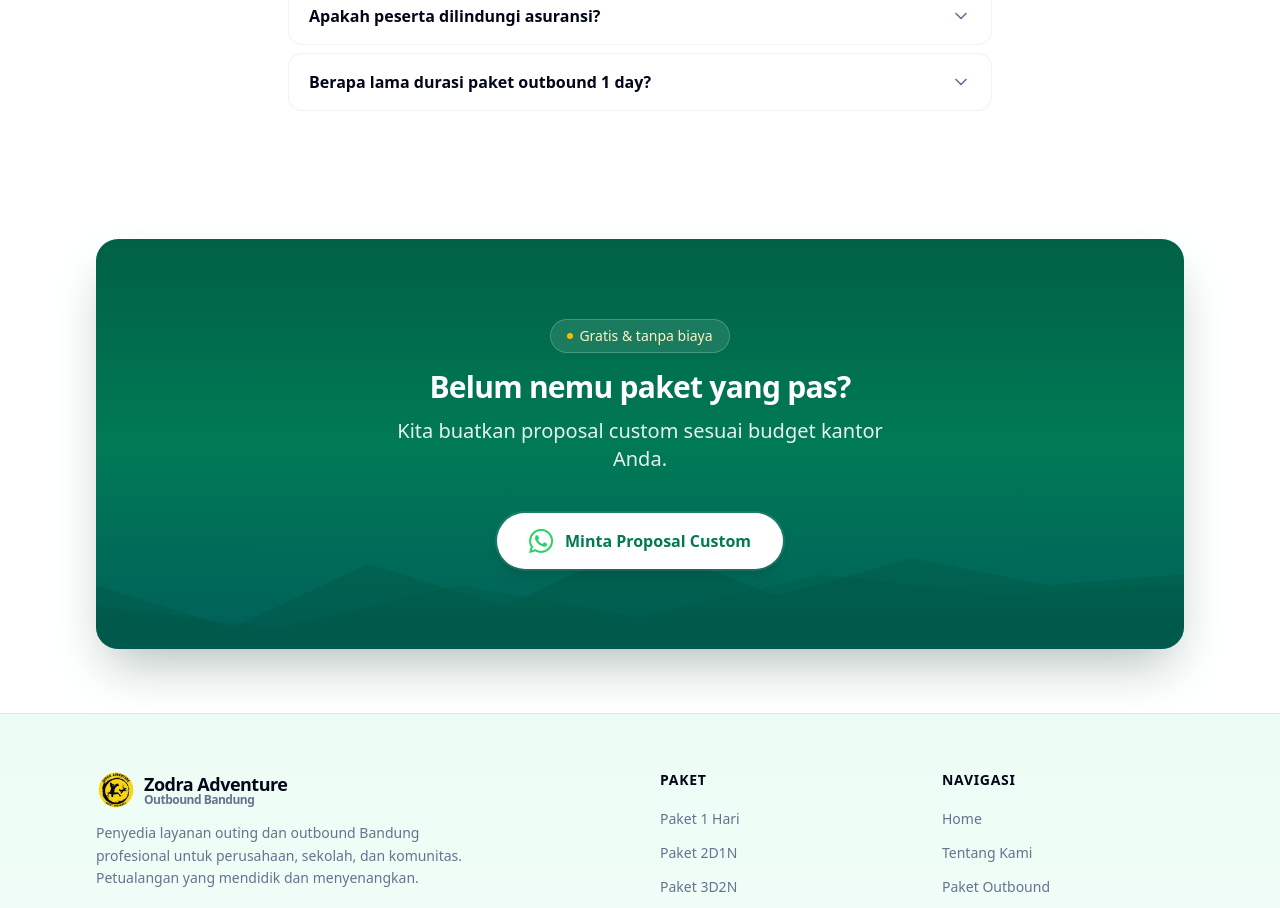
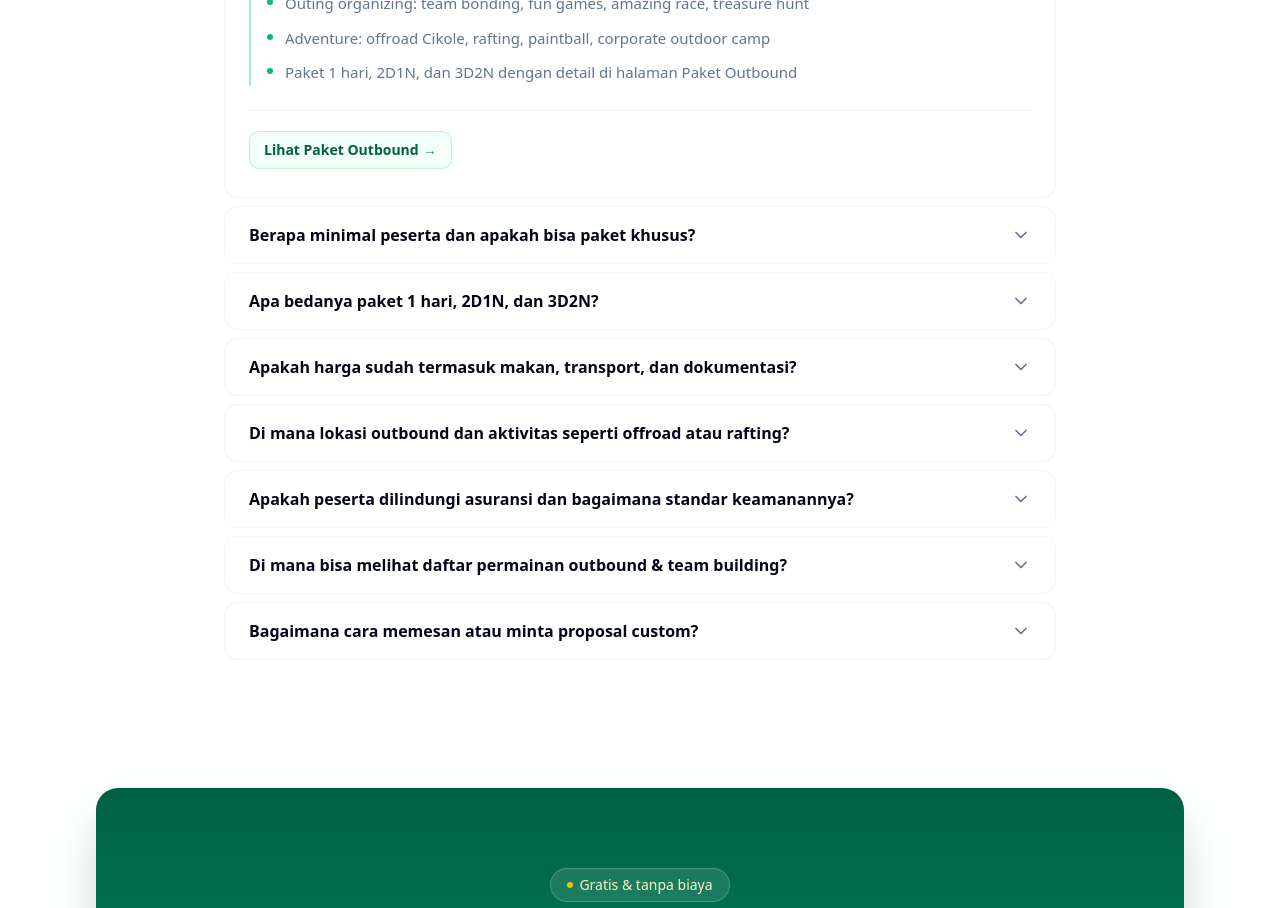
Before and after one commit to ariannurrahman/zodra-outing, a Next.js app: page /paket-outbound in a window 1280 px wide. Shown: the part 5460-6368 px from the top of the page. Built offline with nearby package versions, Linux system fonts and the light colour scheme; no server answers.

Commit message:
Refactor package card and FAQ components to enhance layout and functionality; update package details with links for better navigation and user engagement. Introduce WhatsApp CTA in package detail for improved communication.

```diff
--- a/app/page.tsx
+++ b/app/page.tsx
@@ -70,7 +70,7 @@ export default function Home() {
                 image={pkg.image}
                 imageAlt={pkg.imageAlt}
                 title={pkg.title}
-                // price={pkg.price}
+                href={pkg.href}
                 overlay={pkg.overlay}
                 showFasilitas={pkg.showFasilitas}
               />
--- a/components/faq.tsx
+++ b/components/faq.tsx
@@ -1,34 +1,140 @@
 "use client";
 
 import { useState } from "react";
+import Link from "next/link";
 import { ChevronDown } from "lucide-react";
+import { contact } from "@/lib/constants";
 import { cn } from "@/lib/utils";
 
-const faqItems = [
+interface FaqItem {
+  question: string;
+  /** One or more paragraphs (shown in order) */
+  paragraphs: string[];
+  /** Optional bullet list for steps, highlights, or checklists */
+  bulletPoints?: string[];
+  /** Optional internal links under the answer */
+  links?: readonly { href: string; label: string }[];
+}
+
+function faqAnswerToPlainText(item: FaqItem): string {
+  const chunks: string[] = [...item.paragraphs];
+  if (item.bulletPoints?.length) {
+    chunks.push(item.bulletPoints.join(" "));
+  }
+  return chunks.join("\n\n");
+}
+
+const faqItems: FaqItem[] = [
   {
-    question: "Berapa minimal pax untuk paket outbound?",
-    answer:
-      "Minimal peserta untuk paket outbound kami adalah 10 orang. Untuk grup lebih kecil, kami dapat menyusun paket khusus. Hubungi kami via WhatsApp untuk konsultasi.",
+    question: "Apa saja layanan yang ditawarkan Zodra Adventure?",
+    paragraphs: [
+      "Zodra Adventure adalah mitra outing dan outbound Bandung untuk perusahaan, sekolah, dan komunitas. Kami merancang pengalaman yang menggabungkan aktivitas di alam, permainan team building, dan tantangan outdoor agar tim lebih kompak dan termotivasi.",
+      "Selain paket siap pakai (satu hari hingga menginap), kami juga membantu corporate gathering, corporate training, outing organizing, hingga program adventure seperti offroad 4x4, rafting, dan paintball—disesuaikan dengan skala acara dan budget Anda.",
+    ],
+    bulletPoints: [
+      "Corporate gathering, training & personal development",
+      "Outing organizing: team bonding, fun games, amazing race, treasure hunt",
+      "Adventure: offroad Cikole, rafting, paintball, corporate outdoor camp",
+      "Paket 1 hari, 2D1N, dan 3D2N dengan detail di halaman Paket Outbound",
+    ],
+    links: [{ href: "/paket-outbound", label: "Lihat Paket Outbound" }],
   },
   {
-    question: "Apakah harga sudah termasuk makan & dokumentasi?",
-    answer:
-      "Ya, sebagian besar paket kami sudah termasuk makan (sesuai pilihan paket) dan dokumentasi foto. Detail lengkap dapat dilihat di deskripsi masing-masing paket atau tanyakan langsung ke tim kami.",
+    question: "Berapa minimal peserta dan apakah bisa paket khusus?",
+    paragraphs: [
+      "Secara umum, paket outbound kami dioptimalkan untuk grup—biasanya sekitar minimal 10 peserta—agar aktivitas team building dan logistik lokasi tetap efektif dan ekonomis untuk Anda.",
+      "Grup lebih kecil atau jauh lebih besar tetap bisa kami tangani. Kami akan menyesuaikan pilihan games, durasi, lokasi, dan komposisi aktivitas (misalnya lebih banyak ice breaking atau fokus adventure) supaya tetap nyaman dan aman.",
+    ],
+    bulletPoints: [
+      "Grup kecil: diskusikan opsi half day atau paket fleksibel",
+      "Grup besar: koordinasi batch, fasilitator, dan venue dapat diatur lebih awal",
+      "Untuk rancangan khusus, tim kami bantu lewat WhatsApp atau halaman Kontak",
+    ],
+    links: [
+      { href: "/kontak", label: "Halaman Kontak" },
+      { href: contact.whatsappUrl, label: "Chat WhatsApp" },
+    ],
   },
   {
-    question: "Bisakah request lokasi di Ciwidey?",
-    answer:
-      "Tentu! Kami melayani request lokasi outbound di berbagai area Bandung Raya termasuk Ciwidey, Lembang, Cikole, dan sekitarnya. Silakan hubungi kami untuk diskusi kebutuhan dan ketersediaan lokasi.",
+    question: "Apa bedanya paket 1 hari, 2D1N, dan 3D2N?",
+    paragraphs: [
+      "Pemilihan durasi bergantung pada tujuan retreat: sekadar refresh singkat, pembentukan tim yang lebih dalam, atau kombinasi pelatihan dan rekreasi selama beberapa hari.",
+    ],
+    bulletPoints: [
+      "1 hari — cocok untuk full day atau half day: ice breaking, games, dan satu atau lebih aktivitas outdoor tanpa menginap.",
+      "2D1N — menambah malam menginap: lebih banyak sesi refleksi, energizer, dan waktu bersantai bersama tim.",
+      "3D2N — pengalaman lebih lengkap: variasi aktivitas, pacing yang santai, dan ruang untuk agenda internal perusahaan jika diperlukan.",
+    ],
+    links: [
+      { href: "/paket-outbound/1-day", label: "Paket 1 hari" },
+      { href: "/paket-outbound/2d1n", label: "Paket 2D1N" },
+      { href: "/paket-outbound/3d2n", label: "Paket 3D2N" },
+    ],
   },
   {
-    question: "Apakah peserta dilindungi asuransi?",
-    answer:
-      "Ya, seluruh peserta outbound kami dilindungi asuransi kecelakaan. Kami menerapkan standar keamanan Zero Accident dengan protokol ketat, peralatan teruji, dan didampingi tim medis lapangan.",
+    question: "Apakah harga sudah termasuk makan, transport, dan dokumentasi?",
+    paragraphs: [
+      "Setiap paket memiliki komposisi fasilitas yang berbeda. Yang termasuk dalam harga selalu kami jelaskan di ringkasan dan halaman detail paket agar transparan sebelum Anda memutuskan.",
+      "Contoh: pada paket rafting tertentu, deskripsi menyebut asuransi dan peralatan. Untuk paket menginap, cek apakah akomodasi dan makan sudah tercantum. Transport peserta dari titik kumpul, dokumentasi foto/video, dan add-on lain bisa bervariasi—sebaiknya dikonfirmasi saat konsultasi.",
+    ],
+    bulletPoints: [
+      "Baca deskripsi di kartu paket dan halaman detail sebelum booking",
+      "Jika ada kebutuhan khusus (diet, shuttle, durasi dokumentasi), tanyakan ke tim kami",
+    ],
   },
   {
-    question: "Berapa lama durasi paket outbound 1 day?",
-    answer:
-      "Paket outbound 1 day biasanya berlangsung 6–8 jam, mencakup ice breaking, games team building, dan aktivitas outdoor. Jadwal dapat disesuaikan dengan kebutuhan grup Anda.",
+    question: "Di mana lokasi outbound dan aktivitas seperti offroad atau rafting?",
+    paragraphs: [
+      "Kami beroperasi di kawasan Bandung Raya dan sekitarnya. Banyak klien memilih Lembang, Cikole, atau Ciwidey untuk suasana pegunungan dan hutan pinus—termasuk pengalaman offroad yang menjadi salah satu andalan kami.",
+      "Untuk rafting, lokasi mengikuti paket yang Anda pilih, misalnya area Pangalengan & Ciater sesuai deskripsi paket di situs. Titik pasti, rute, dan jadwal final akan disepakati bersama saat perencanaan acara.",
+    ],
+    bulletPoints: [
+      "Outbound & offroad: Lembang, Cikole, Ciwidey, dan area Bandung Raya",
+      "Rafting: mengikut paket (mis. Pangalengan / Ciater) dan kondisi musim",
+      "Request tema atau venue khusus bisa didiskusikan lebih dulu",
+    ],
+  },
+  {
+    question: "Apakah peserta dilindungi asuransi dan bagaimana standar keamanannya?",
+    paragraphs: [
+      "Keselamatan peserta adalah prioritas. Kami menerapkan standar Zero Accident: prosedur jelas sebelum aktivitas, peralatan yang teruji, dan briefing oleh fasilitator berpengalaman.",
+      "Peserta dilindungi asuransi sesuai ketentuan paket. Tim medis lapangan mendampingi kegiatan. Untuk aktivitas berisiko tinggi seperti rafting, detail perlindungan dan syarat peserta juga tercantum di deskripsi paket terkait.",
+    ],
+    bulletPoints: [
+      "Protokol keselamatan dan briefing sebelum setiap aktivitas utama",
+      "Asuransi peserta dan pendampingan medis di lapangan",
+      "Peralatan memenuhi standar; aktivitas khusus mengikuti aturan paket",
+    ],
+  },
+  {
+    question: "Di mana bisa melihat daftar permainan outbound & team building?",
+    paragraphs: [
+      "Katalog lengkap permainan outbound tersedia di halaman Permainan. Di sini Anda bisa menjelajahi puluhan aktivitas beserta kategori dan manfaat untuk tim—mulai dari pemanasan di awal sesi hingga tantangan yang lebih kompleks.",
+      "Filter kategori membantu menemukan ice breaking, leadership, goal & trust, low team building, initiative, amazing race & offroad, highrope, hingga program khusus. Manfaat team building per permainan ditulis agar mudah dipahami HR atau panitia acara.",
+    ],
+    bulletPoints: [
+      "Ice breaking & energizer untuk membuka sesi",
+      "Leadership, trust, dan initiative games untuk dinamika tim",
+      "Amazing race, highrope, dan program khusus sesuai kebutuhan",
+    ],
+    links: [{ href: "/games", label: "Buka katalog Permainan" }],
+  },
+  {
+    question: "Bagaimana cara memesan atau minta proposal custom?",
+    paragraphs: [
+      "Anda bisa menghubungi kami kapan saja melalui WhatsApp (tombol di seluruh situs), mengirim email, atau menggunakan informasi di halaman Kontak. Untuk proposal custom, kami sesuaikan dengan budget, jumlah peserta, dan tujuan outing perusahaan atau sekolah Anda.",
+      "Semakin lengkap informasi yang Anda berikan di awal, semakin cepat kami bisa mengarahkan ke paket, tanggal, dan format aktivitas yang pas.",
+    ],
+    bulletPoints: [
+      "Perkiraan tanggal outing dan durasi (half day / 1 hari / menginap)",
+      "Jumlah peserta dan profil peserta (kantor, sekolah, komunitas)",
+      "Tema atau aktivitas yang diinginkan—misalnya offroad, rafting, atau fokus games",
+      `Budget kasar atau referensi paket; email: ${contact.email}`,
+    ],
+    links: [
+      { href: "/kontak", label: "Kontak & info booking" },
+      { href: contact.whatsappUrl, label: "WhatsApp" },
+    ],
   },
 ];
 
@@ -40,10 +146,76 @@ const faqSchema = {
     name: item.question,
     acceptedAnswer: {
       "@type": "Answer",
-      text: item.answer,
+      text: faqAnswerToPlainText(item),
     },
   })),
 };
+
+function FaqAnswerBody({ item }: { item: FaqItem }) {
+  return (
+    <div className="space-y-0">
+      <div className="space-y-3.5">
+        {item.paragraphs.map((p, i) => (
+          <p
+            key={i}
+            className="text-sm leading-relaxed text-muted-foreground sm:text-[15px] sm:leading-[1.65]"
+          >
+            {p}
+          </p>
+        ))}
+      </div>
+      {item.bulletPoints && item.bulletPoints.length > 0 && (
+        <ul className="mt-5 space-y-2.5 border-l-2 border-emerald-500/35 py-0.5 pl-4 dark:border-emerald-500/25">
+          {item.bulletPoints.map((b, i) => (
+            <li
+              key={i}
+              className="flex gap-3 text-sm leading-relaxed text-muted-foreground sm:text-[15px] sm:leading-relaxed"
+            >
+              <span
+                className="mt-2 h-1.5 w-1.5 shrink-0 rounded-full bg-emerald-500"
+                aria-hidden
+              />
+              <span>{b}</span>
+            </li>
+          ))}
+        </ul>
+      )}
+      {item.links && item.links.length > 0 && (
+        <div className="mt-6 flex flex-wrap gap-2.5 border-t border-border/40 pt-5">
+          {item.links.map((l) => {
+            const isExternal = l.href.startsWith("http");
+            const className =
+              "inline-flex items-center gap-1 rounded-lg border border-emerald-200/80 bg-emerald-50/60 px-3.5 py-2 text-sm font-semibold text-emerald-800 transition-colors hover:border-emerald-400 hover:bg-emerald-100/80 dark:border-emerald-800/60 dark:bg-emerald-950/40 dark:text-emerald-200 dark:hover:border-emerald-600 dark:hover:bg-emerald-900/35";
+            if (isExternal) {
+              return (
+                <a
+                  key={l.href}
+                  href={l.href}
+                  target="_blank"
+                  rel="noopener noreferrer"
+                  className={className}
+                >
+                  {l.label}
+                  <span className="text-xs opacity-80" aria-hidden>
+                    ↗
+                  </span>
+                </a>
+              );
+            }
+            return (
+              <Link key={l.href} href={l.href} className={className}>
+                {l.label}
+                <span className="text-emerald-600 dark:text-emerald-300" aria-hidden>
+                  →
+                </span>
+              </Link>
+            );
+          })}
+        </div>
+      )}
+    </div>
+  );
+}
 
 interface FaqProps {
   title?: string;
@@ -54,12 +226,22 @@ export function Faq({
   title = "Pertanyaan yang Sering Diajukan",
   className,
 }: FaqProps) {
-  const [openIndex, setOpenIndex] = useState<number | null>(0);
+  /** Indices of expanded items — multiple can be open at once */
+  const [openIndices, setOpenIndices] = useState<number[]>([0]);
+
+  const toggleItem = (index: number) => {
+    setOpenIndices((prev) =>
+      prev.includes(index) ? prev.filter((i) => i !== index) : [...prev, index]
+    );
+  };
 
   return (
     <section
       id="faq"
-      className={cn("mx-auto max-w-3xl px-4 py-16 sm:px-6 lg:px-8", className)}
+      className={cn(
+        "mx-auto max-w-4xl px-4 py-16 sm:px-6 lg:px-8",
+        className
+      )}
     >
       <script
         type="application/ld+json"
@@ -76,28 +258,27 @@ export function Faq({
           >
             <button
               type="button"
-              onClick={() => setOpenIndex(openIndex === index ? null : index)}
-              className="flex w-full items-center justify-between gap-4 px-5 py-4 text-left text-base font-semibold text-foreground"
-          >
-              <span>{item.question}</span>
+              onClick={() => toggleItem(index)}
+              aria-expanded={openIndices.includes(index)}
+              className="flex w-full items-center justify-between gap-4 px-5 py-4 text-left text-base font-semibold text-foreground sm:px-6"
+            >
+              <span className="pr-2">{item.question}</span>
               <ChevronDown
                 className={cn(
                   "h-5 w-5 shrink-0 text-muted-foreground transition-transform duration-200",
-                  openIndex === index && "rotate-180"
+                  openIndices.includes(index) && "rotate-180"
                 )}
               />
             </button>
             <div
               className={cn(
                 "grid transition-all duration-200 ease-in-out",
-                openIndex === index ? "grid-rows-[1fr]" : "grid-rows-[0fr]"
+                openIndices.includes(index) ? "grid-rows-[1fr]" : "grid-rows-[0fr]"
               )}
             >
               <div className="overflow-hidden">
-                <div className="border-t border-border/50 px-5 py-4">
-                  <p className="text-sm leading-relaxed text-muted-foreground">
-                    {item.answer}
-                  </p>
+                <div className="border-t border-border/50 px-5 pb-6 pt-1 sm:px-6 sm:pb-7">
+                  <FaqAnswerBody item={item} />
                 </div>
               </div>
             </div>
--- a/lib/packages.ts
+++ b/lib/packages.ts
@@ -252,12 +252,13 @@ export function getOutboundPackagesForHome() {
   });
 }
 
+/** Homepage low team building cards — link to 1-day detail pages, no price on card */
 export const teamBuildingPackages = [
   {
     image: "/activity/paintball-2.webp",
     imageAlt: "Amazing Race Offroad Paintball",
     title: "Amazing Race - Offroad - Paintball",
-    price: "Rp. 525.000",
+    href: "/paket-outbound/1-day/amazing-race-offroad-paintball",
     overlay: undefined as string | undefined,
     showFasilitas: false,
   },
@@ -265,7 +266,7 @@ export const teamBuildingPackages = [
     image: "/activity/offroad-1.webp",
     imageAlt: "Fun Offroad Cikole",
     title: "Fun Offroad Cikole",
-    price: "Rp. 435.000",
+    href: "/paket-outbound/1-day/low-team-building-fun-offroad",
     overlay: "OFFROAD ADVENTURE",
     showFasilitas: true,
   },
@@ -273,7 +274,7 @@ export const teamBuildingPackages = [
     image: "/activity/games-2.webp",
     imageAlt: "Rafting Ciater & Pangalengan",
     title: "Rafting Ciater & Pangalengan",
-    price: "Rp. 300.000",
+    href: "/paket-outbound/1-day/rafting-pangalengan-ciater",
     overlay: "+TEAMBUILDING",
     showFasilitas: true,
   },
@@ -281,7 +282,7 @@ export const teamBuildingPackages = [
     image: "/activity/paintball-1.webp",
     imageAlt: "Paintball",
     title: "Paintball",
-    price: "Rp. 330.000",
+    href: "/paket-outbound/1-day/low-team-building-paintball",
     overlay: "+TEAMBUILDING",
     showFasilitas: true,
   },
@@ -289,7 +290,7 @@ export const teamBuildingPackages = [
     image: "/activity/rope-1.webp",
     imageAlt: "Highrope",
     title: "Highrope",
-    price: "Rp. 280.000",
+    href: "/paket-outbound/1-day/low-team-building-highrope",
     overlay: "+TEAMBUILDING",
     showFasilitas: true,
   },
@@ -297,8 +298,8 @@ export const teamBuildingPackages = [
     image: "/activity/games-1.webp",
     imageAlt: "Halfday team building",
     title: "Halfday",
-    price: "Rp. 150.000",
+    href: "/paket-outbound/1-day/low-team-building-halfday",
     overlay: undefined as string | undefined,
     showFasilitas: false,
   },
-];
+] as const;
```
Also changed, not shown: app/paket-outbound/[category]/[slug]/page.tsx (+9 -2 lines), components/package-card.tsx (+5 -4 lines).
